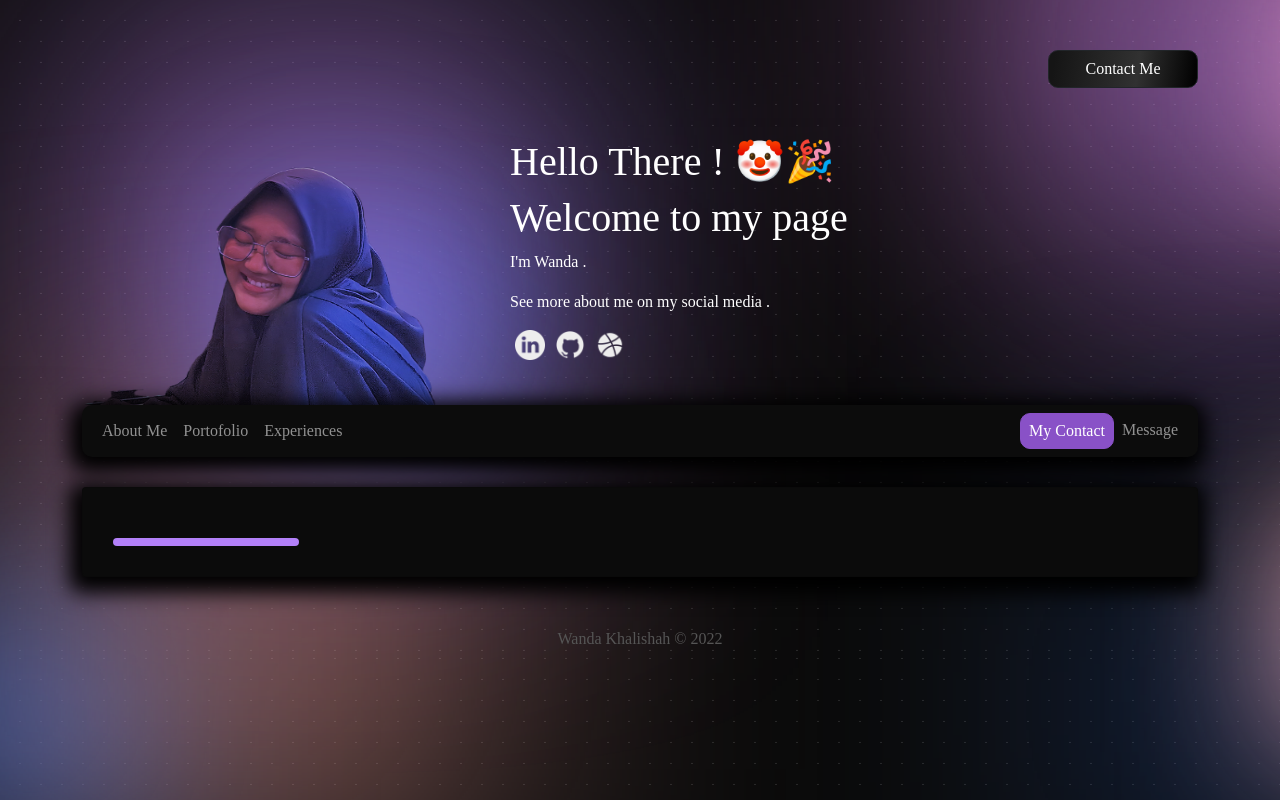
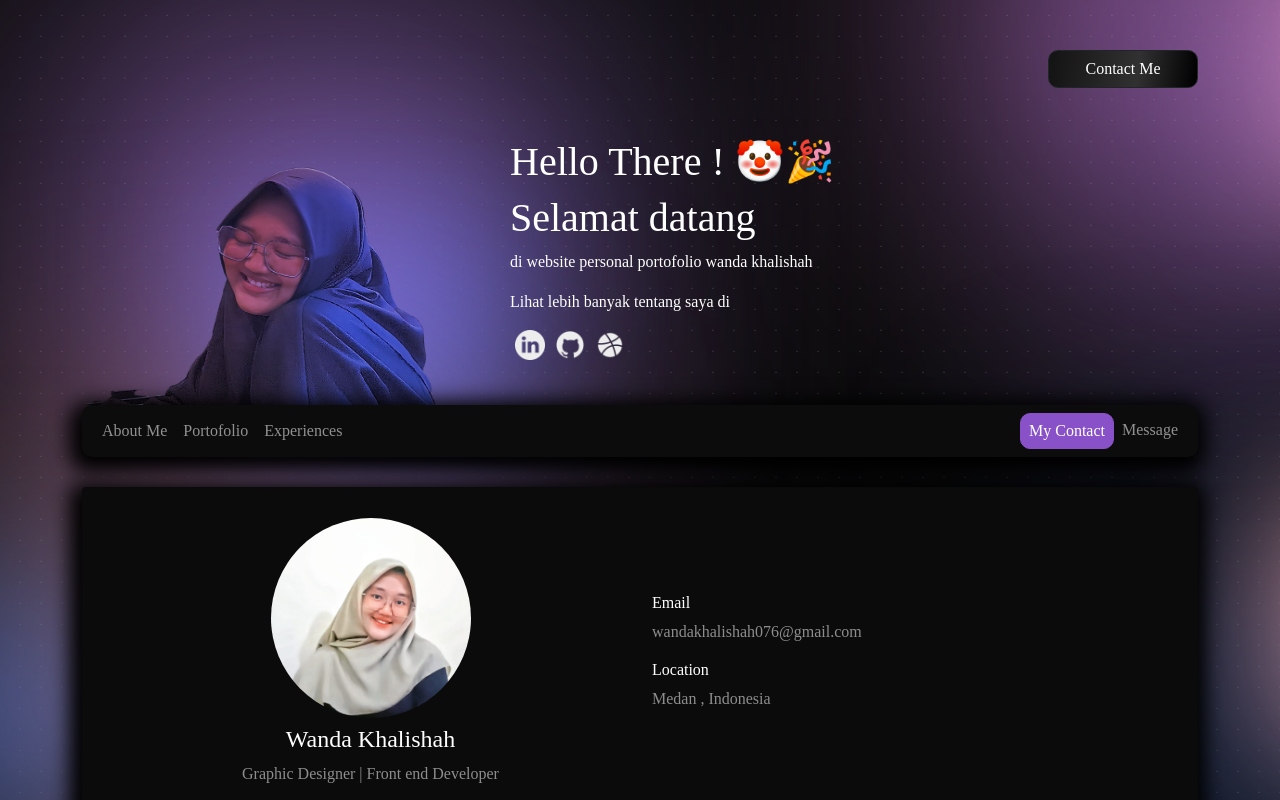
Before and after one commit to wandalisaa/personal, a Next.js app: page /contact in a window 1280 px wide. Shown: the top 800 px of the page. Built offline with nearby package versions, Linux system fonts and the light colour scheme.

Commit message:
add changes

```diff
--- a/pages/contact.tsx
+++ b/pages/contact.tsx
@@ -1,11 +1,34 @@
 // @ts-ignore
+import { Row } from 'react-bootstrap';
+import Image from 'next/image';
 import Layout from './layout.tsx';
+import me from '../public/mee.jpg';
 
 export default function goals() {
   return (
     <Layout pageTitle="Goals">
-      {' '}
-      <div />
+      <Row className="contact">
+        <div className="col-lg-6 col-sm-12">
+          <div className="profile">
+            <Image
+              alt="Me"
+              src={me}
+              layout="fixed"
+              width={200}
+              height={200}
+              className="photo"
+            />
+            <h4>Wanda Khalishah</h4>
+            <p>Graphic Designer | Front end Developer</p>
+          </div>
+        </div>
+        <div className="col-lg-6 col-sm-12">
+          <h6>Email</h6>
+          <p>wandakhalishah076@gmail.com</p>
+          <h6>Location</h6>
+          <p>Medan , Indonesia</p>
+        </div>
+      </Row>
     </Layout>
   );
 }
--- a/pages/layout.tsx
+++ b/pages/layout.tsx
@@ -62,11 +62,11 @@ export default function layout(props: LayoutProps) {
           </div>
           <div className="col-lg-8 col-sm-12 overview order-first order-md-last">
             <h1>Hello There !  🤡🎉</h1>
-            <h1>Welcome to my page </h1>
+            <h1>Selamat datang </h1>
             <p>
-              I'm Wanda .
+              di website personal portofolio wanda khalishah
             </p>
-            <p>See more about me on my social media .</p>
+            <p>Lihat lebih banyak tentang saya di</p>
             <a target="_blank" href="https://www.linkedin.com/in/wanda-khalishah-898138209/" className="icon" rel="noreferrer">
               <Image alt="LinkedIn" src={linkedin} width={30} height={30} />
             </a>
--- a/styles/globals.css
+++ b/styles/globals.css
@@ -482,3 +482,16 @@ background: #EF8EFC;
   background-position: center;
   background-size: cover;
 }
+/* Contact */
+.profile .photo{
+  border-radius: 50%;
+}
+.profile{
+  text-align-last: center;
+}
+.contact p{
+  color: #8d8d8d;
+}
+.contact .col-lg-6{
+  place-self: center;
+}
```
Also changed, not shown: pages/index.tsx (+5 -7 lines), public/mee.jpg (added), public/telkom.jpg (added).
